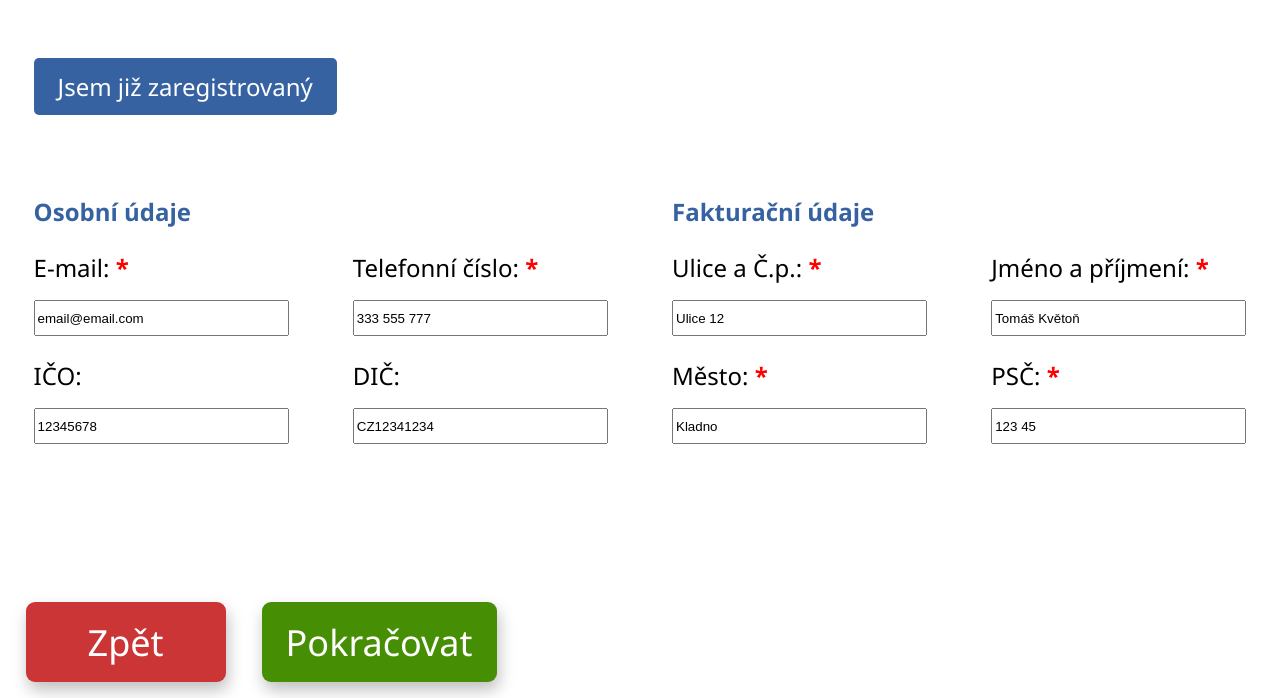
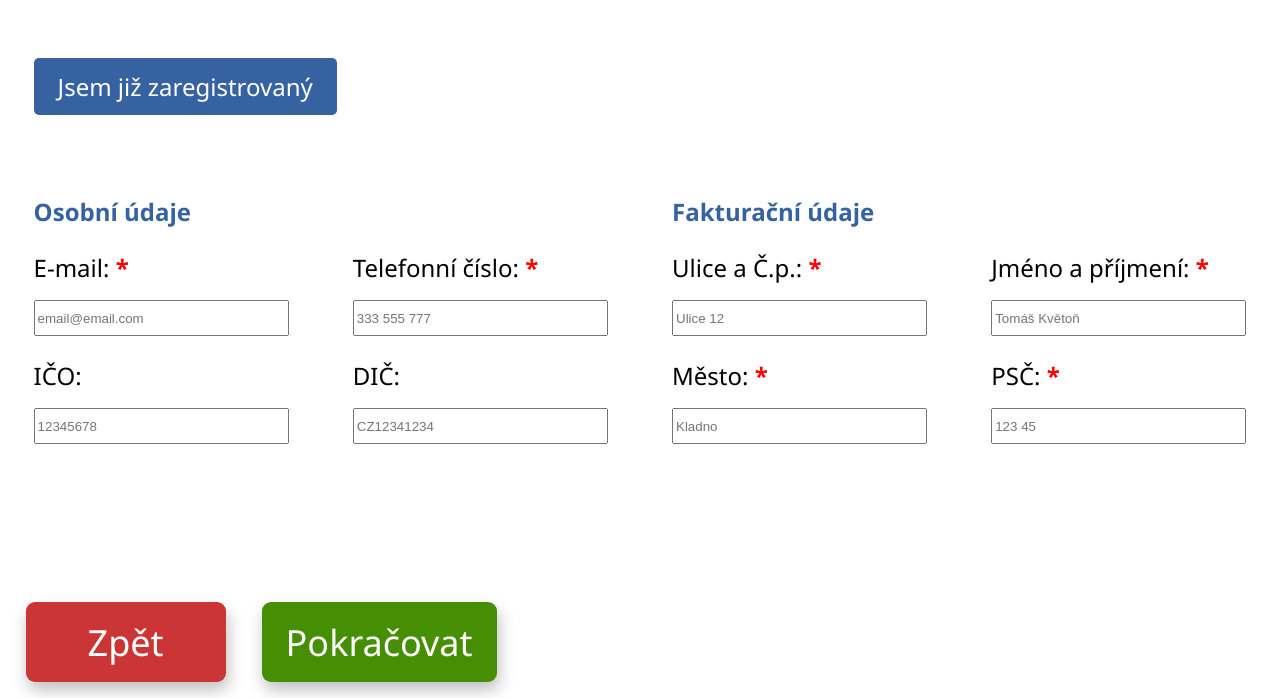
Before and after one commit to JiriJizniCechy/totem-mironet, a plain HTML site: page servisformular1.html in a window 1280 px wide. Shown: the part 102-800 px from the top of the page. Drawn offline with Linux system fonts and the light colour scheme.

Commit message:
zpatky placeholder

```diff
--- a/servisformular1.html
+++ b/servisformular1.html
@@ -34,12 +34,12 @@
                     </h4>
                     <span class="labelinput">
                         <label for="formname">E-mail:   <b>*</b></label>
-                        <input type="text" id="textInput1" name="formname"  value="email@email.com">
+                        <input type="text" id="textInput1" name="formname"  placeholder="email@email.com">
                     </span>
 
                     <span class="labelinput">
                         <label for="formname">IČO:</label>
-                        <input type="text" id="textInput3" name="formname" value="12345678">
+                        <input type="text" id="textInput3" name="formname" placeholder="12345678">
                     </span>
 
                 </span>
@@ -50,12 +50,12 @@
                     </h4>
                     <span class="labelinput">
                         <label for="formname">Telefonní číslo:   <b>*</b></label>
-                        <input type="text" id="textInput4" name="formname" value="333 555 777">
+                        <input type="text" id="textInput4" name="formname" placeholder="333 555 777">
                     </span>
 
                     <span class="labelinput">
                         <label for="formname">DIČ:</label>
-                        <input type="text" id="textInput6" name="formname"  value="CZ12341234">
+                        <input type="text" id="textInput6" name="formname"  placeholder="CZ12341234">
                     </span>
                 </span>
 
@@ -65,11 +65,11 @@
                     </h4>
                     <span class="labelinput">
                         <label for="formname">Ulice a Č.p.:    <b>*</b></label>
-                        <input type="text" id="textInput7" name="formname"  value="Ulice 12">
+                        <input type="text" id="textInput7" name="formname"  placeholder="Ulice 12">
                     </span>
                     <span class="labelinput">
                         <label for="formname"> Město:    <b>*</b></label>
-                        <input type="text" id="textInput8" name="formname" value="Kladno">
+                        <input type="text" id="textInput8" name="formname" placeholder="Kladno">
                     </span>
 
                 </span>
@@ -80,11 +80,11 @@
                     </h4>
                     <span class="labelinput">
                         <label for="formname">Jméno a příjmení:   <b>*</b></label>
-                        <input type="text" id="textInput10" name="formname" value="Tomáš Květoň">
+                        <input type="text" id="textInput10" name="formname" placeholder="Tomáš Květoň">
                     </span>
                     <span class="labelinput">
                         <label for="formname"> PSČ:   <b>*</b></label>
-                        <input type="text" id="textInput11" name="formname" value="123 45">
+                        <input type="text" id="textInput11" name="formname" placeholder="123 45">
                     </span>
 
                 </span>
@@ -125,7 +125,7 @@
 
                         <span class="labelinput">
                             <label for="formname">E-mail:  <b>*</b></label>
-                            <input type="text" id="textInput12" name="formname" value="email@gmail.cz">
+                            <input type="text" id="textInput12" name="formname" placeholder="email@gmail.cz">
                         </span>
                         <span class="labelinput">
                             <label for="formname"> Heslo:  <b>*</b></label>
```
Also changed, not shown: reklamaceformular1.html (+2 -2 lines), reklamaceformular1B.html (+1 -1 lines), reklamaceformular2.html (+1 -1 lines), vraceniformular1.html (+2 -2 lines), vraceniformular1B.html (+1 -1 lines), vraceniformular2.html (+1 -1 lines).
